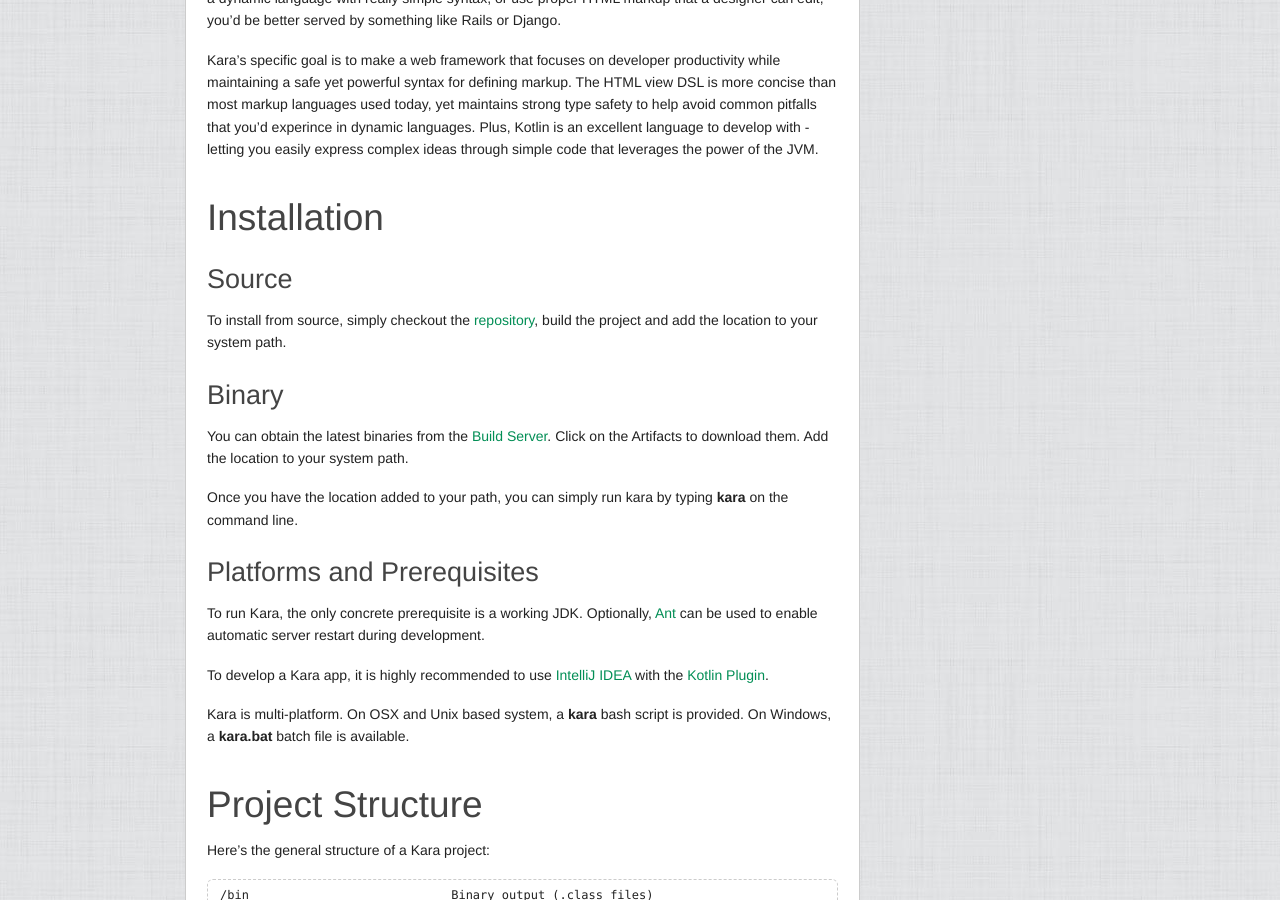
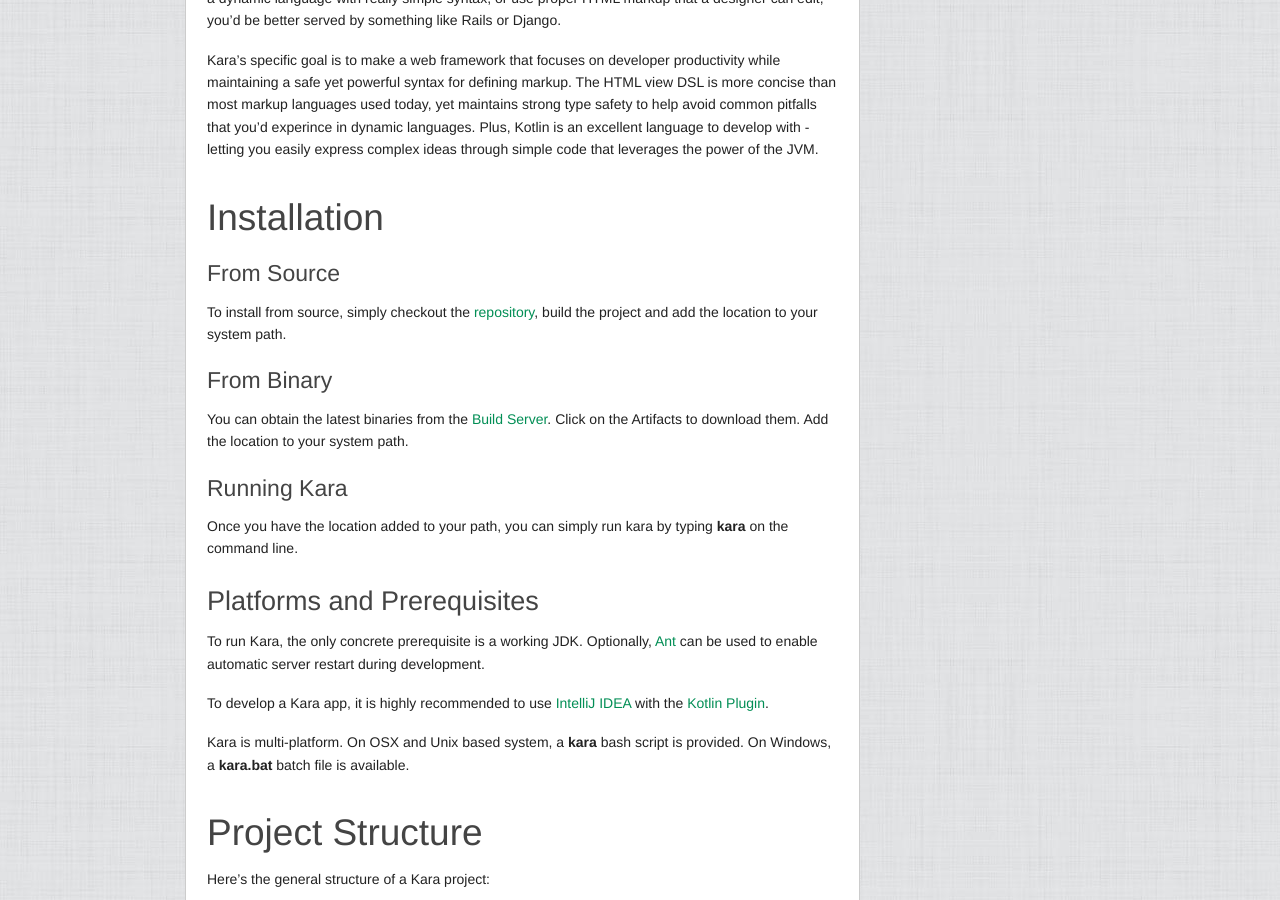
Before and after one commit to TinyMission/kara, a Jekyll site: the page built from docs/overview.md, in a window 1280 px wide and 900 px high, scrolled down 918 px. Built offline with Jekyll 4.4.1, drawn with Linux system fonts in a browser that asks for light colours.

Commit message:
Update docs/overview.md

```diff
--- a/docs/overview.md
+++ b/docs/overview.md
@@ -45,12 +45,14 @@ Plus, Kotlin is an excellent language to develop with - letting you easily expre
 
 ## Installation
 
-### Source
+#### From Source
 To install from source, simply checkout the [repository](https://github.com/TinyMission/kara), build the project and add the location to your system path.
 
-### Binary
+#### From Binary
 
 You can obtain the latest binaries from the [Build Server](http://teamcity.jetbrains.net/viewType.html?buildTypeId=bt432). Click on the Artifacts to download them. Add the location to your system path.
+
+#### Running Kara
 
 Once you have the location added to your path, you can simply run kara by typing **kara** on the command line.
 
```
